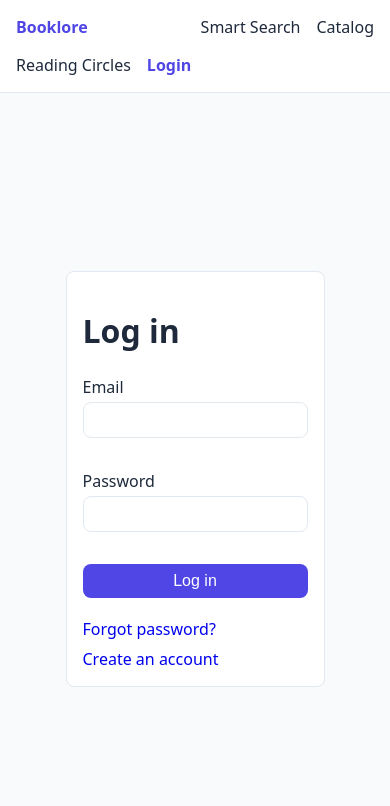
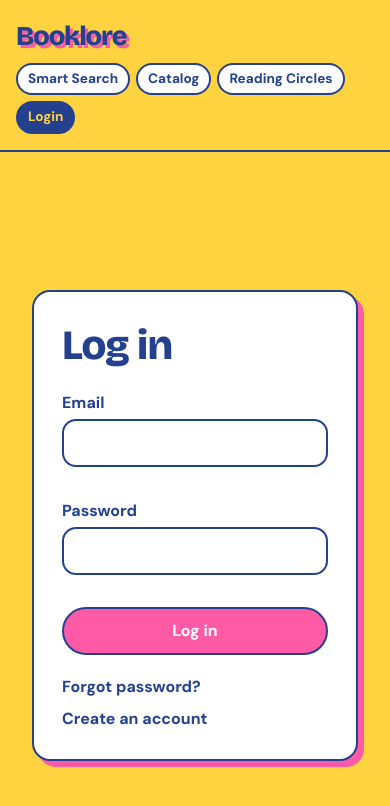
Before and after one commit to p-yarlagadda07/bookstore-clubs, a React (Vite) app in the folder client/: page /login in a window 390 px wide. Shown: the top 806 px of the page. Built offline with nearby package versions, Linux system fonts and the light colour scheme; no server answers.

Commit message:
feat(ui): riso zine theme for booklore, fix catalog list

```diff
--- a/client/index.html
+++ b/client/index.html
@@ -3,6 +3,12 @@
   <head>
     <meta charset="UTF-8" />
     <meta name="viewport" content="width=device-width, initial-scale=1.0" />
+    <link rel="preconnect" href="https://fonts.googleapis.com" />
+    <link rel="preconnect" href="https://fonts.gstatic.com" crossorigin />
+    <link
+      href="https://fonts.googleapis.com/css2?family=Bricolage+Grotesque:wght@600;800&family=DM+Sans:wght@400;500;700&display=swap"
+      rel="stylesheet"
+    />
     <title>Booklore</title>
   </head>
   <body>
--- a/client/src/app/layout.css
+++ b/client/src/app/layout.css
@@ -2,27 +2,41 @@
   display: flex;
   flex-wrap: wrap;
   align-items: center;
-  gap: var(--space-3);
-  padding: var(--space-3);
-  background: var(--color-surface);
-  border-bottom: 1px solid var(--color-border);
+  gap: 6px;
+  padding: var(--space-3) var(--space-4);
+  background: var(--color-bg);
+  border-bottom: var(--line) solid var(--color-border);
 }
 
 .header .brand {
-  font-weight: bold;
+  font-family: var(--font-display);
+  font-weight: 800;
+  font-size: 2rem;
+  letter-spacing: -0.04em;
   color: var(--color-primary);
+  text-shadow: 3px 3px 0 var(--color-accent);
   text-decoration: none;
   margin-right: auto;
 }
 
-.header a {
-  color: var(--color-text);
+.header a:not(.brand) {
+  color: var(--color-primary);
+  font-weight: 700;
+  font-size: 0.85rem;
   text-decoration: none;
+  padding: 4px 10px;
+  border: 2px solid var(--color-border);
+  border-radius: var(--radius-pill);
+  background: var(--color-surface);
 }
 
-.header a.active {
-  color: var(--color-primary);
-  font-weight: bold;
+.header a:not(.brand).active {
+  background: var(--color-primary);
+  color: var(--color-bg);
+}
+
+.header span {
+  font-weight: 700;
 }
 
 .main {
@@ -30,3 +44,14 @@
   margin: 0 auto;
   padding: var(--space-4) var(--space-3);
 }
+
+@media (max-width: 640px) {
+  .header {
+    padding: var(--space-3);
+  }
+
+  .header .brand {
+    width: 100%;
+    font-size: 1.7rem;
+  }
+}
--- a/client/src/app/theme.css
+++ b/client/src/app/theme.css
@@ -1,19 +1,28 @@
 :root {
-  --color-primary: #4f46e5;
-  --color-primary-dark: #3730a3;
-  --color-bg: #f8fafc;
+  /* Booklore: Riso Zine */
+  --color-primary: #24418f;
+  --color-primary-dark: #1a2f6b;
+  --color-accent: #ff5aa5;
+  --color-bg: #ffd23f;
   --color-surface: #ffffff;
-  --color-text: #1e293b;
-  --color-muted: #64748b;
-  --color-border: #e2e8f0;
-  --color-danger: #dc2626;
-  --color-success: #16a34a;
-  --radius: 8px;
+  --color-text: #24418f;
+  --color-muted: #4a5a8a;
+  --color-border: #24418f;
+  --color-soft: #fff4c7;
+  --color-danger: #d7263d;
+  --color-success: #1f8a5b;
+  --color-success-soft: #b8f0d2;
+  --color-danger-soft: #ffd6dc;
+  --radius: 14px;
+  --radius-pill: 999px;
+  --line: 2.5px;
+  --shadow: 6px 6px 0 var(--color-accent);
   --space-1: 4px;
   --space-2: 8px;
   --space-3: 16px;
   --space-4: 24px;
-  --font: system-ui, -apple-system, 'Segoe UI', sans-serif;
+  --font: 'DM Sans', system-ui, sans-serif;
+  --font-display: 'Bricolage Grotesque', 'DM Sans', sans-serif;
 }
 
 * {
@@ -25,4 +34,59 @@ body {
   font-family: var(--font);
   background: var(--color-bg);
   color: var(--color-text);
+  line-height: 1.5;
 }
+
+h1,
+h2,
+h3 {
+  font-family: var(--font-display);
+  font-weight: 800;
+  letter-spacing: -0.02em;
+  line-height: 1.05;
+}
+
+h1 {
+  font-size: clamp(2.2rem, 5vw, 3.4rem);
+  margin: 0 0 var(--space-3);
+}
+
+h2 {
+  font-size: 1.6rem;
+}
+
+a {
+  color: var(--color-primary);
+  font-weight: 700;
+}
+
+input,
+textarea,
+select {
+  font: inherit;
+  color: var(--color-text);
+  background: var(--color-surface);
+  border: var(--line) solid var(--color-border);
+  border-radius: var(--radius);
+  padding: 10px 12px;
+}
+
+input:focus,
+textarea:focus,
+select:focus,
+button:focus-visible,
+a:focus-visible {
+  outline: 3px solid var(--color-accent);
+  outline-offset: 2px;
+}
+
+button {
+  font: inherit;
+  font-weight: 700;
+  cursor: pointer;
+  color: var(--color-primary);
+  background: var(--color-surface);
+  border: var(--line) solid var(--color-border);
+  border-radius: var(--radius-pill);
+  padding: 8px 16px;
+}
--- a/client/src/components/components.css
+++ b/client/src/components/components.css
@@ -1,23 +1,24 @@
 .btn {
-  padding: var(--space-2) var(--space-3);
-  border: none;
-  border-radius: var(--radius);
+  padding: 10px 20px;
+  border: var(--line) solid var(--color-border);
+  border-radius: var(--radius-pill);
   cursor: pointer;
   font-size: 1rem;
+  font-weight: 700;
 }
 
 .btn-primary {
-  background: var(--color-primary);
+  background: var(--color-accent);
   color: #fff;
 }
 
 .btn-primary:hover {
-  background: var(--color-primary-dark);
+  background: var(--color-primary);
 }
 
 .btn-secondary {
-  background: var(--color-border);
-  color: var(--color-text);
+  background: var(--color-surface);
+  color: var(--color-primary);
 }
 
 .btn-danger {
@@ -32,9 +33,11 @@
 
 .card {
   background: var(--color-surface);
-  border: 1px solid var(--color-border);
-  border-radius: var(--radius);
-  padding: var(--space-3);
+  border: var(--line) solid var(--color-border);
+  border-radius: 18px;
+  padding: var(--space-3) 18px;
+  box-shadow: var(--shadow);
+  margin-bottom: var(--space-4);
 }
 
 .card-title {
@@ -43,26 +46,30 @@
 
 .badge {
   display: inline-block;
-  padding: 2px var(--space-2);
-  border-radius: 999px;
+  padding: 3px 11px;
+  border: 2px solid var(--color-border);
+  border-radius: var(--radius-pill);
   font-size: 0.8rem;
-  background: var(--color-border);
+  font-weight: 700;
+  background: var(--color-bg);
+  color: var(--color-primary);
+  transform: rotate(-3deg);
 }
 
 .badge-success {
-  background: #dcfce7;
+  background: var(--color-success-soft);
   color: var(--color-success);
 }
 
 .badge-danger {
-  background: #fee2e2;
+  background: var(--color-danger-soft);
   color: var(--color-danger);
 }
 
 .dialog-overlay {
   position: fixed;
   inset: 0;
-  background: rgba(0, 0, 0, 0.4);
+  background: rgba(36, 65, 143, 0.45);
   display: flex;
   align-items: center;
   justify-content: center;
@@ -71,7 +78,9 @@
 .dialog {
   background: var(--color-surface);
   padding: var(--space-4);
-  border-radius: var(--radius);
+  border: var(--line) solid var(--color-border);
+  border-radius: 18px;
+  box-shadow: var(--shadow);
   min-width: 300px;
   max-width: 90vw;
 }
@@ -81,12 +90,11 @@
   flex-direction: column;
   gap: var(--space-1);
   margin-bottom: var(--space-3);
+  font-weight: 700;
 }
 
 .field input {
-  padding: var(--space-2);
-  border: 1px solid var(--color-border);
-  border-radius: var(--radius);
+  font-weight: 400;
   font-size: 1rem;
 }
 
@@ -99,8 +107,8 @@
 .spinner {
   width: 28px;
   height: 28px;
-  border: 3px solid var(--color-border);
-  border-top-color: var(--color-primary);
+  border: 3px solid var(--color-surface);
+  border-top-color: var(--color-accent);
   border-radius: 50%;
   animation: spin 0.8s linear infinite;
   margin: var(--space-4) auto;
@@ -109,6 +117,12 @@
 @keyframes spin {
   to {
     transform: rotate(360deg);
+  }
+}
+
+@media (prefers-reduced-motion: reduce) {
+  .spinner {
+    animation-duration: 2s;
   }
 }
 
--- a/client/src/features/auth/auth.css
+++ b/client/src/features/auth/auth.css
@@ -50,3 +50,17 @@
 .auth-links a:hover {
   text-decoration: underline;
 }
+
+.auth-page .card {
+  width: min(100%, 420px);
+  padding: 32px 28px 28px;
+}
+
+.auth-form {
+  width: 100%;
+}
+
+.auth-form h1 {
+  font-size: 2.6rem;
+  margin: 0 0 24px;
+}
--- a/client/src/features/books/booksApi.js
+++ b/client/src/features/books/booksApi.js
@@ -31,7 +31,11 @@ if (available) params.available = true;
 
     const response = await api.get('/books', { params });
 
-    return response;
+    return {
+      ...response,
+      books: response.items ?? [],
+      totalPages: Math.max(1, Math.ceil(response.total / response.limit)),
+    };
   }
 
   await delay(300);
@@ -42,32 +46,19 @@ const response = await api.get('/books', { params });
     const matchesSearch =
       !search ||
       book.title.toLowerCase().includes(search) ||
-      book.authors.some((author) =>
-        author.toLowerCase().includes(search)
-      );
+      book.authors.some((author) => author.toLowerCase().includes(search));
 
-    const matchesTheme =
-      !theme || book.themes.includes(theme);
+    const matchesTheme = !theme || book.themes.includes(theme);
 
-    const matchesMood =
-      !mood || book.moods.includes(mood);
+    const matchesMood = !mood || book.moods.includes(mood);
 
-    const matchesMaxPages =
-      !maxPages || book.pageCount <= Number(maxPages);
+    const matchesMaxPages = !maxPages || book.pageCount <= Number(maxPages);
 
     const matchesAvailable =
       !available ||
-      (book.availability.reservable &&
-        (book.availability.new > 0 ||
-          book.availability.used > 0));
+      (book.availability.reservable && (book.availability.new > 0 || book.availability.used > 0));
 
-    return (
-      matchesSearch &&
-      matchesTheme &&
-      matchesMood &&
-      matchesMaxPages &&
-      matchesAvailable
-    );
+    return matchesSearch && matchesTheme && matchesMood && matchesMaxPages && matchesAvailable;
   });
 
   const total = filtered.length;
@@ -81,10 +72,7 @@ const response = await api.get('/books', { params });
     page: Number(page),
     limit: Number(limit),
     total,
-    totalPages: Math.max(
-      1,
-      Math.ceil(total / Number(limit))
-    ),
+    totalPages: Math.max(1, Math.ceil(total / Number(limit))),
   };
 }
 
@@ -106,10 +94,7 @@ export async function getBook(id) {
   return cloneBook(book);
 }
 
-export async function reserveBook(
-  id,
-  { condition, pickupWindowId }
-) {
+export async function reserveBook(id, { condition, pickupWindowId }) {
   if (!USE_MOCK) {
     return api.post(`/books/${id}/reservations`, { condition, pickupWindowId });
   }
@@ -124,22 +109,16 @@ export async function reserveBook(
     throw error;
   }
 
-  const inventory = book.inventory.find(
-    (item) => item.condition === condition
-  );
+  const inventory = book.inventory.find((item) => item.condition === condition);
 
   if (!inventory || inventory.available <= 0) {
-    const error = new Error(
-      'This copy is no longer available.'
-    );
+    const error = new Error('This copy is no longer available.');
     error.code = 'OUT_OF_STOCK';
     error.status = 409;
     throw error;
   }
 
-  const pickupWindow = inventory.pickupWindows.find(
-    (window) => window._id === pickupWindowId
-  );
+  const pickupWindow = inventory.pickupWindows.find((window) => window._id === pickupWindowId);
 
   if (!pickupWindow) {
     const error = new Error('Pickup window not found.');
@@ -156,8 +135,7 @@ export async function reserveBook(
     book.availability.used -= 1;
   }
 
-  const remainingCopies =
-    book.availability.new + book.availability.used;
+  const remainingCopies = book.availability.new + book.availability.used;
 
   if (remainingCopies === 0) {
     book.availability.label = 'Unavailable';
--- a/client/src/features/discovery/discovery.css
+++ b/client/src/features/discovery/discovery.css
@@ -22,8 +22,9 @@
   gap: var(--space-3);
   padding: var(--space-4);
   background: var(--color-surface);
-  border: 1px solid var(--color-border);
-  border-radius: var(--radius);
+  border: var(--line) solid var(--color-border);
+  border-radius: 18px;
+  box-shadow: var(--shadow);
 }
 
 .discover-form label {
@@ -37,13 +38,13 @@
   line-height: 1.5;
   color: var(--color-text);
   background: var(--color-surface);
-  border: 1px solid var(--color-border);
+  border: var(--line) solid var(--color-border);
   border-radius: var(--radius);
   resize: vertical;
 }
 
 .discover-form textarea:focus {
-  outline: 2px solid var(--color-primary);
+  outline: 3px solid var(--color-accent);
   outline-offset: 2px;
 }
 
```
Lines whose indentation alone changed are shown as unchanged.
